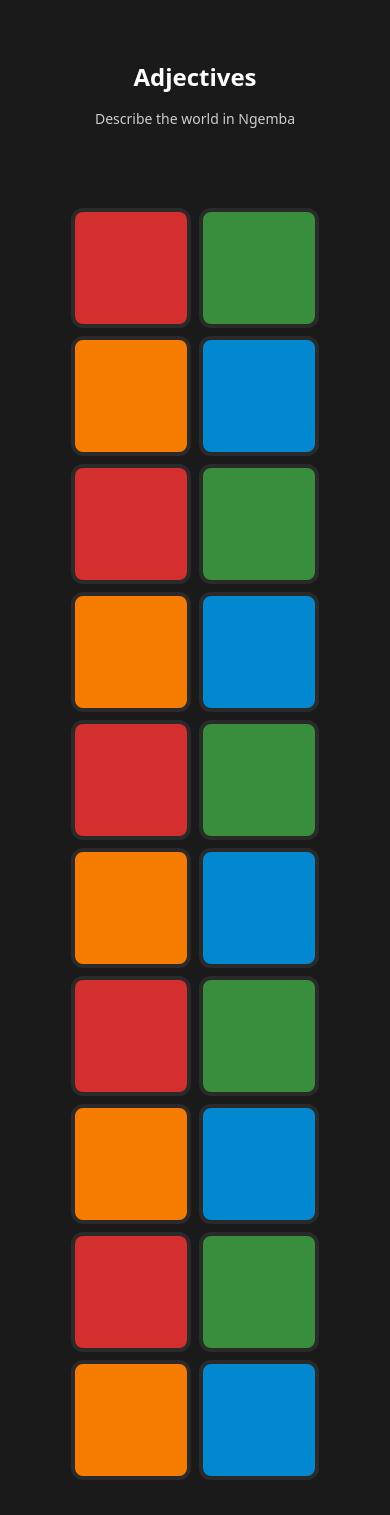
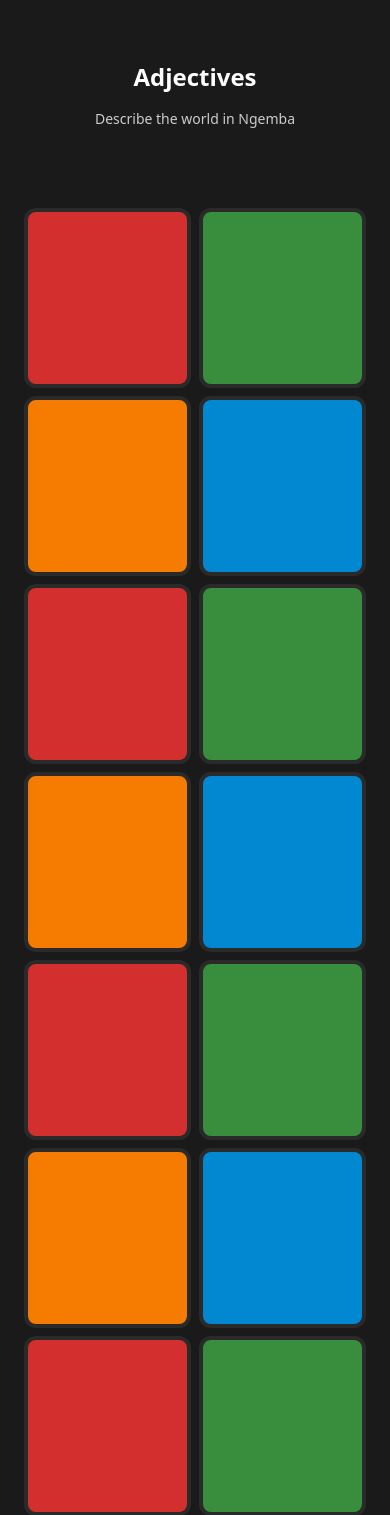
Before and after one commit to ff505233/Ngemba-Pictionary, a Flask app: page /adjectives in a window 390 px wide; the page is wider, and only the part inside the window is pictured. Shown: the part 67-1582 px from the top of that part. Run offline with Flask 3, Linux system fonts and the light colour scheme; some libraries are stand-ins or nearby versions.

Commit message:
Fix mobile box sizing - increase grid box height on iPhone

```diff
--- a/templates/base.html
+++ b/templates/base.html
@@ -151,7 +151,7 @@
         .hero h1 { font-size: 24px; }
         .hero p { font-size: 14px; }
         .grid { grid-template-columns: repeat(2, 1fr); }
-        .grid-box { min-height: 120px; }
+        .grid-box { min-height: 180px; }
         .footer h2 { font-size: 24px; }
         .main-nav { padding: 0 12px; font-size: 14px; }
         .main-nav a { padding: 12px 10px; }
```
